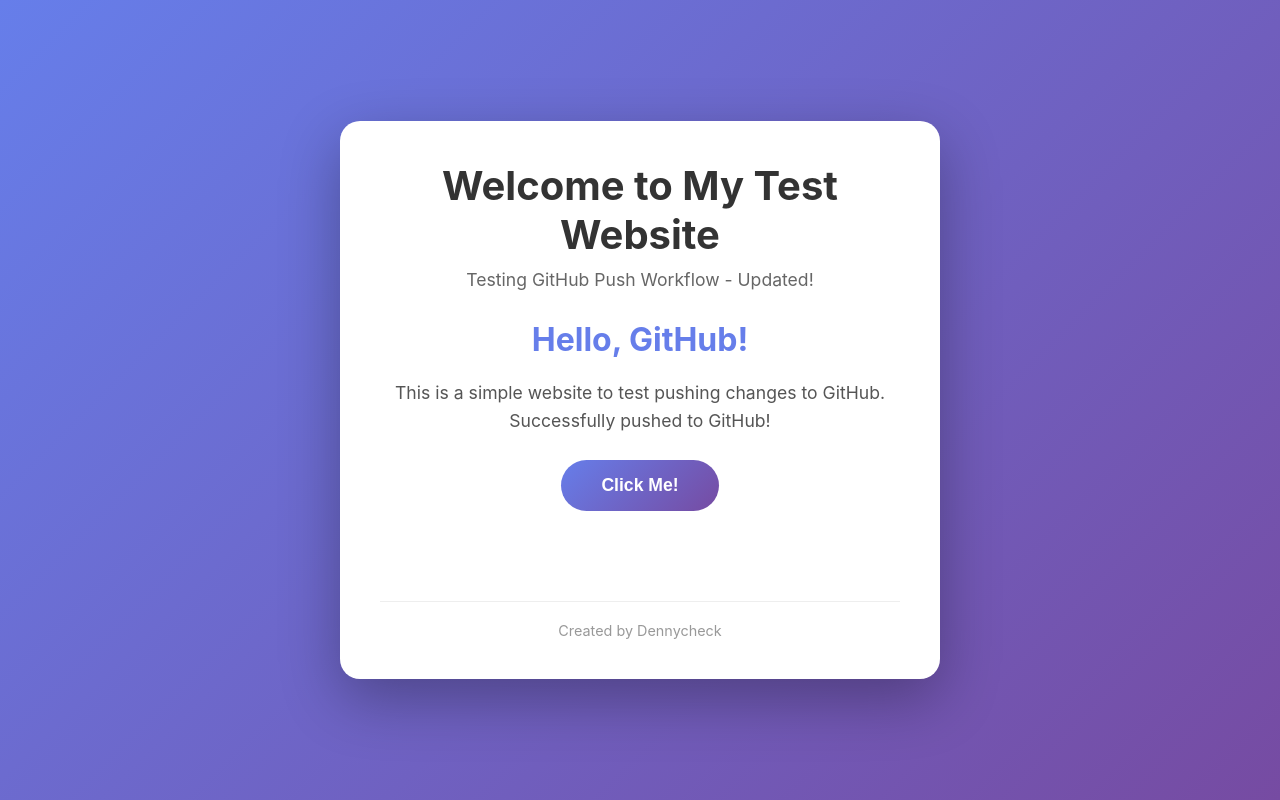
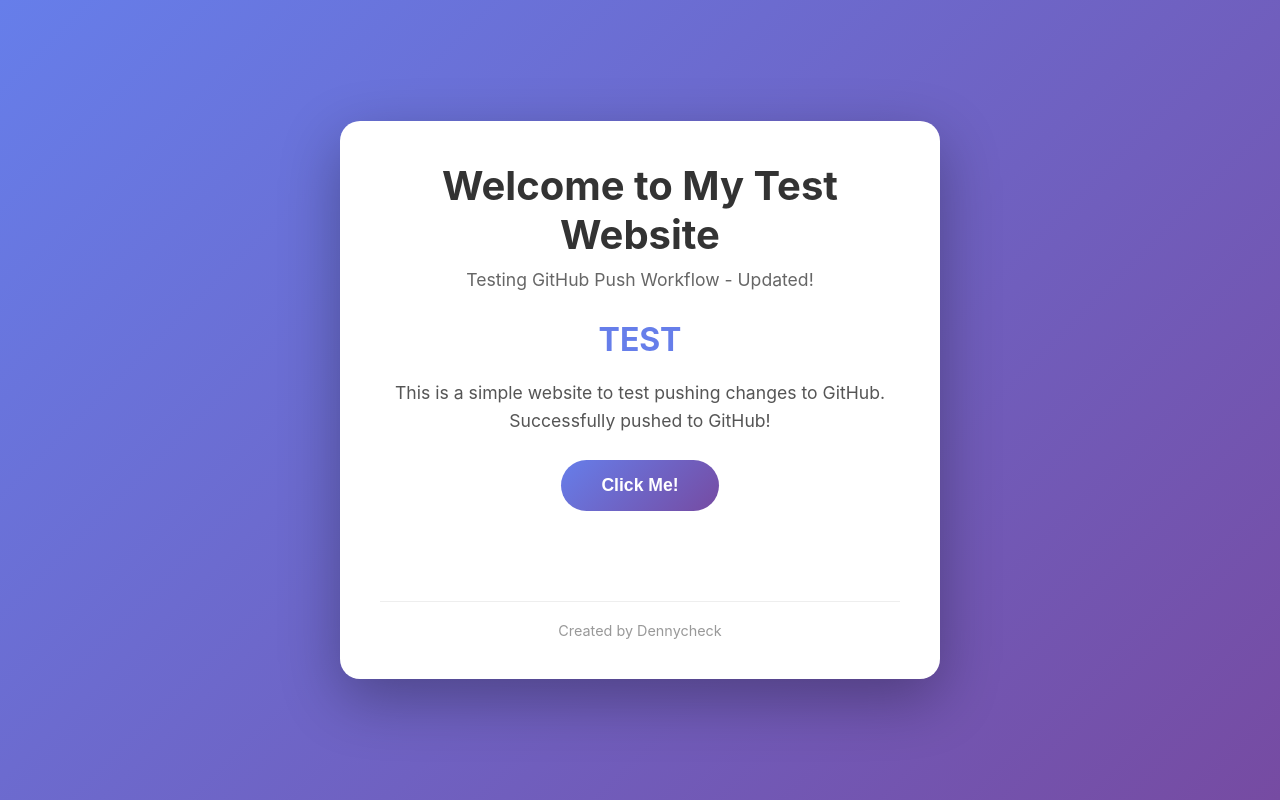
Before and after one commit to dennycheck/github-connection-test, a plain HTML site: page index.html in a window 1280 px wide. Drawn offline with Linux system fonts and the light colour scheme.

Commit message:
Change heading to TEST

```diff
--- a/index.html
+++ b/index.html
@@ -15,7 +15,7 @@
 
         <main>
             <section class="content">
-                <h2>Hello, GitHub!</h2>
+                <h2>TEST</h2>
                 <p>This is a simple website to test pushing changes to GitHub. Successfully pushed to GitHub!</p>
                 <button id="clickButton" class="btn">Click Me!</button>
                 <p id="message" class="message"></p>
```
